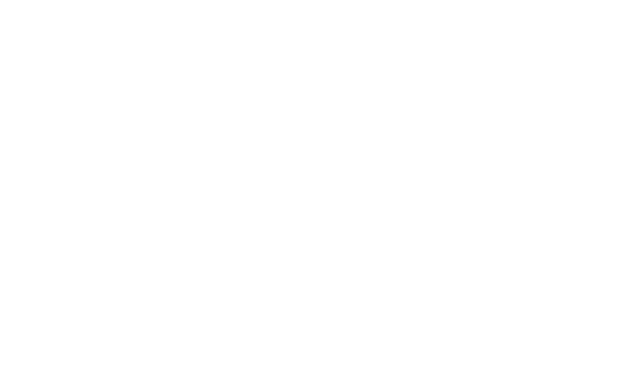
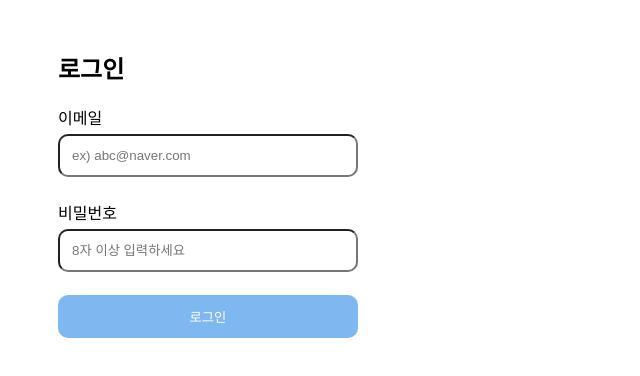
Before and after one commit to wjstjdus96/wanted-pre-onboarding-frontend, a React (Create React App) app in the folder client/: page /signin in a window 1280 px wide. Shown: the top 376 px of the page, without its empty margins (0-640 px from the left). Built offline with nearby package versions, Linux system fonts and the light colour scheme.

Commit message:
feat: 로그인 페이지 UI 구성

```diff
--- a/client/src/pages/Login.js
+++ b/client/src/pages/Login.js
@@ -1,5 +1,67 @@
+import { useState } from "react";
+import Button from "../components/Button";
+import Input from "../components/Input";
+import styled from "styled-components";
+import { requestSignUp } from "../apis/auth";
+import { useNavigate } from "react-router-dom";
+import { RES_MESSAGE, SIGN_IN, SIGN_UP } from "../apis/const";
+import { checkEmail, checkPassword } from "../utils/checkValid";
+
+const Wrapper = styled.div`
+  display: flex;
+  flex-direction: column;
+  width: 300px;
+`;
+
 function Login() {
-  return <div></div>;
+  const navigate = useNavigate();
+  const [enteredEmail, setEnteredEmail] = useState("");
+  const [enteredPassword, setEnteredPassword] = useState("");
+  const [isEmailValid, setIsEmailValid] = useState(false);
+  const [isPasswordValid, setIsPasswordValid] = useState(false);
+
+  const emailChangeHandler = (e) => {
+    setEnteredEmail(e.target.value);
+    setIsEmailValid(checkEmail(e.target.value));
+  };
+  const passwordChangeHandler = (e) => {
+    setEnteredPassword(e.target.value);
+    setIsPasswordValid(checkPassword(e.target.value));
+  };
+  const onSubmitHandler = (e) => {
+    e.preventDefault();
+  };
+
+  return (
+    <div>
+      <h2>{SIGN_IN}</h2>
+      <form onSubmit={onSubmitHandler}>
+        <Wrapper>
+          <Input
+            label="이메일"
+            testId="email-input"
+            placeholder="ex) abc@naver.com"
+            type="email"
+            value={enteredEmail}
+            onChange={emailChangeHandler}
+          />
+          <Input
+            label="비밀번호"
+            testId="password-input"
+            placeholder="8자 이상 입력하세요"
+            type="password"
+            value={enteredPassword}
+            onChange={passwordChangeHandler}
+          />
+          <Button
+            text={SIGN_IN}
+            testId="signin-button"
+            disabled={isEmailValid && isPasswordValid ? false : true}
+          />
+        </Wrapper>
+      </form>
+    </div>
+  );
 }
 
 export default Login;
--- a/client/src/pages/SignUp.js
+++ b/client/src/pages/SignUp.js
@@ -5,20 +5,13 @@
 import { requestSignUp } from "../apis/auth";
 import { useNavigate } from "react-router-dom";
 import { RES_MESSAGE, SIGN_UP } from "../apis/const";
+import { checkEmail, checkPassword } from "../utils/checkValid";
 
 const Wrapper = styled.div`
   display: flex;
   flex-direction: column;
   width: 300px;
 `;
-
-const checkEmail = (email) => {
-  return email.includes("@");
-};
-
-const checkPassword = (password) => {
-  return password.length >= 8;
-};
 
 function SignUp() {
   const navigate = useNavigate();
@@ -48,7 +41,7 @@
 
   return (
     <div>
-      <h2>회원가입</h2>
+      <h2>{SIGN_UP}</h2>
       <form onSubmit={onSubmitHandler}>
         <Wrapper>
           <Input
@@ -68,7 +61,7 @@
             onChange={passwordChangeHandler}
           />
           <Button
-            text="회원가입"
+            text={SIGN_UP}
             testId="signup-button"
             disabled={isEmailValid && isPasswordValid ? false : true}
           />
--- /dev/null
+++ b/client/src/utils/checkValid.js
@@ -0,0 +1,7 @@
+export const checkEmail = (email) => {
+  return email.includes("@");
+};
+
+export const checkPassword = (password) => {
+  return password.length >= 8;
+};
```
